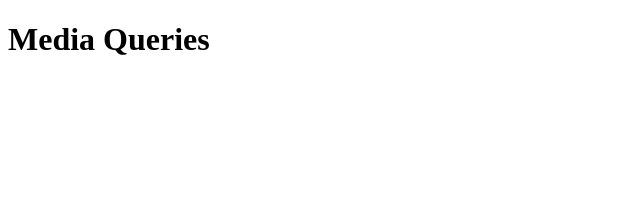
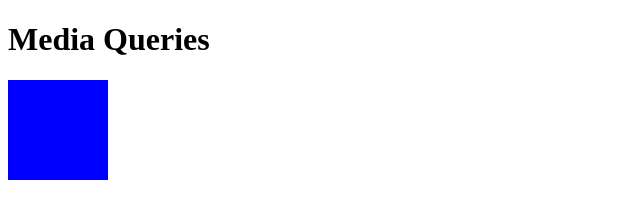
Before and after one commit to H-coder50/CSS-Practice, a plain HTML site: page 11-Media Queries/index.html in a window 1280 px wide. Shown: the whole page, without its empty margins (0-640 px from the left). Drawn offline with Linux system fonts and the light colour scheme.

Commit message:
Add CSS practice

```diff
--- a/11-Media Queries/index.html
+++ b/11-Media Queries/index.html
@@ -17,6 +17,6 @@ For example:
 - On a tablet, the same heading may appear in 30px.
 - On a mobile phone, it may appear in 20px. -->
 <body>
-
+    <div></div>
 </body>
 </html>
--- a/11-Media Queries/style.css
+++ b/11-Media Queries/style.css
@@ -0,0 +1,25 @@
+div{height: 100px;
+width: 100px;
+background-color: chartreuse;}
+
+/* Now applying media (when width:600px, div turn to red)*/
+/* when inspect & twig & adjust into 600 it red */
+@media(width: 600px){
+    div{background-color: red;}
+}
+
+/* when media width above 600, use min-width */
+@media(min-width: 600px) {
+    div{background-color: blue;}
+}
+
+/* when media width below 600, use max-width */
+@media(max-width: 400px) {
+    div{background-color: rgb(204, 217, 15);}
+}
+
+/* we can combine it */
+@media(min-width: 200px) and (max-width: 300px)
+{
+    div{background-color: rgb(220, 32, 148);}
+}
```
